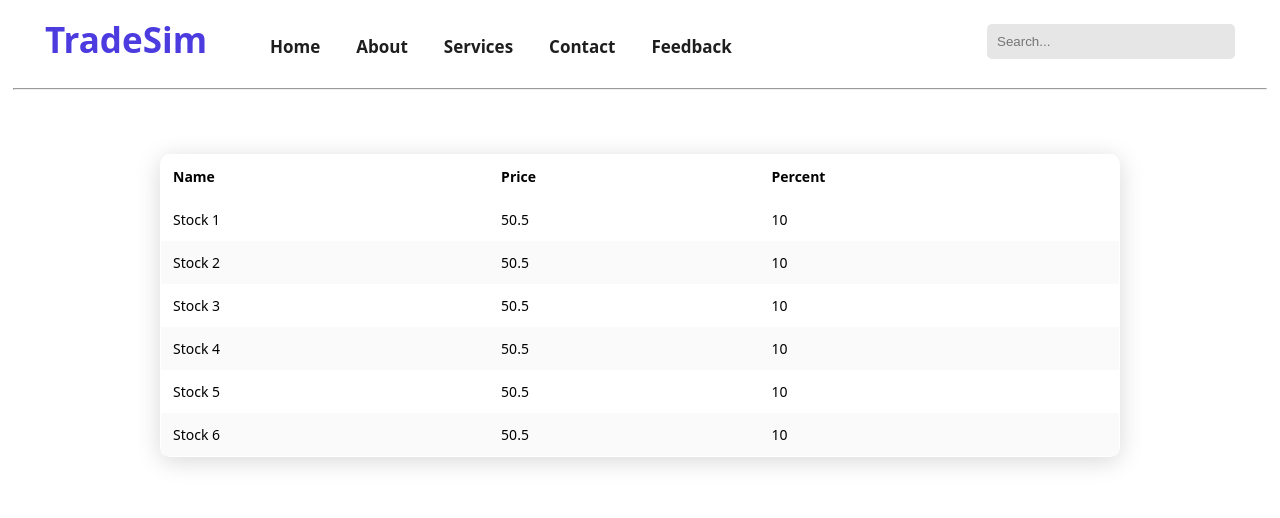
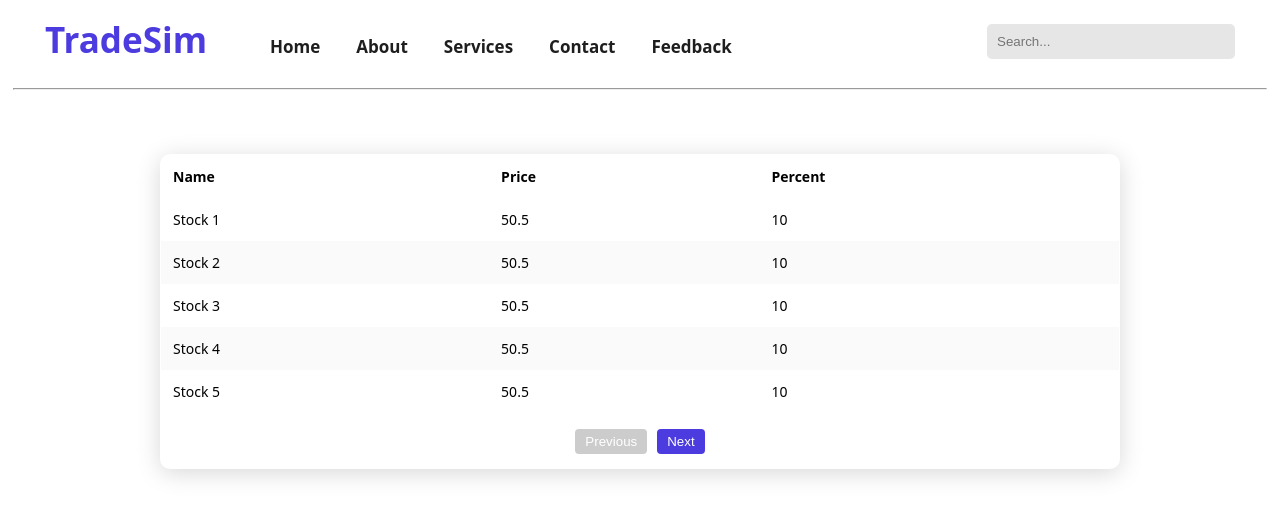
Before and after one commit to davisknight31/Market-App, an Angular app in the folder Market-Trading-App/: page / in a window 1280 px wide. Shown: the top 518 px of the page. Built offline with nearby package versions, Linux system fonts and the light colour scheme.

Commit message:
add pagination to table component

```diff
--- a/Market-Trading-App/src/app/modules/home/home.component.html
+++ b/Market-Trading-App/src/app/modules/home/home.component.html
@@ -5,6 +5,7 @@
     <app-table
       [tableData]="myData"
       [columnHeaders]="tableColumnHeaders"
+      [rowsPerPage]="5"
     ></app-table>
   </div>
 </div>
--- a/Market-Trading-App/src/app/modules/home/home.component.ts
+++ b/Market-Trading-App/src/app/modules/home/home.component.ts
@@ -18,6 +18,21 @@ export class HomeComponent {
     { name: 'Stock 4', price: 50.5, percent: 10 },
     { name: 'Stock 5', price: 50.5, percent: 10 },
     { name: 'Stock 6', price: 50.5, percent: 10 },
+    { name: 'Stock 7', price: 50.5, percent: 10 },
+    { name: 'Stock 8', price: 50.5, percent: 10 },
+    { name: 'Stock 9', price: 50.5, percent: 10 },
+    { name: 'Stock 10', price: 50.5, percent: 10 },
+    { name: 'Stock 11', price: 50.5, percent: 10 },
+    { name: 'Stock 12', price: 50.5, percent: 10 },
+    { name: 'Stock 13', price: 50.5, percent: 10 },
+    { name: 'Stock 14', price: 50.5, percent: 10 },
+    { name: 'Stock 15', price: 50.5, percent: 10 },
+    { name: 'Stock 16', price: 50.5, percent: 10 },
+    { name: 'Stock 17', price: 50.5, percent: 10 },
+    { name: 'Stock 18', price: 50.5, percent: 10 },
+    { name: 'Stock 19', price: 50.5, percent: 10 },
+    { name: 'Stock 20', price: 50.5, percent: 10 },
+    { name: 'Stock 21', price: 50.5, percent: 10 },
   ];
   tableColumnHeaders: string[] = ['Name', 'Price', 'Percent'];
 }
--- a/Market-Trading-App/src/app/shared/components/table/table.component.html
+++ b/Market-Trading-App/src/app/shared/components/table/table.component.html
@@ -5,8 +5,18 @@
     </tr>
   </thead>
   <tbody>
-    <tr *ngFor="let row of tableData">
+    <tr *ngFor="let row of displayedData">
       <td *ngFor="let item of row | keyvalue : keepOrder">{{ item.value }}</td>
     </tr>
   </tbody>
 </table>
+<!-- <hr class="separator" /> -->
+
+<div class="pagination">
+  <button (click)="previousPage()" [disabled]="currentPage === 1">
+    Previous
+  </button>
+  <button (click)="nextPage()" [disabled]="currentPage === totalPages">
+    Next
+  </button>
+</div>
--- a/Market-Trading-App/src/app/shared/components/table/table.component.scss
+++ b/Market-Trading-App/src/app/shared/components/table/table.component.scss
@@ -16,7 +16,7 @@ th {
 }
 
 /* Hover Effect */
-tr:hover {
+tbody tr:hover {
   background-color: #f5f5f5;
 }
 
@@ -31,6 +31,40 @@ table {
   overflow: hidden;
 }
 
+.pagination {
+  margin: 15px;
+  text-align: center;
+}
+
+.pagination button {
+  margin: 0 5px;
+  padding: 5px 10px;
+  background-color: #4c3ce0;
+  color: #fff;
+  border: none;
+  border-radius: 4px;
+  cursor: pointer;
+}
+
+.pagination button:disabled {
+  background-color: #ccc !important;
+  cursor: not-allowed;
+}
+
+.pagination button:hover {
+  background-color: #6858ff;
+}
+
+// .separator {
+//   display: block;
+//   margin-top: 0.5em;
+//   margin-bottom: 0.5em;
+//   margin-left: 1vw;
+//   margin-right: 1vw;
+//   border-style: solid;
+//   border-color: rgb(223, 223, 223);
+// }
+
 /* Responsive Table */
 @media (max-width: 768px) {
   table {
--- a/Market-Trading-App/src/app/shared/components/table/table.component.ts
+++ b/Market-Trading-App/src/app/shared/components/table/table.component.ts
@@ -11,6 +11,47 @@ import { CommonModule } from '@angular/common';
 export class TableComponent {
   @Input() tableData: any[];
   @Input() columnHeaders: string[];
+  @Input() currentPage: number;
+  @Input() rowsPerPage: number;
+  @Input() totalRows: number;
+
+  displayedData: any[];
+  totalPages: number;
+
+  ngOnInit() {
+    this.currentPage = 1;
+    this.calculateTotalRows();
+    this.calculateTotalPages();
+    this.updateDisplayedData();
+  }
+
+  calculateTotalRows(): void {
+    this.totalRows = this.tableData.length;
+  }
+
+  calculateTotalPages(): void {
+    this.totalPages = Math.ceil(this.totalRows / this.rowsPerPage);
+  }
+
+  updateDisplayedData(): void {
+    const startIndex = (this.currentPage - 1) * this.rowsPerPage;
+    const endIndex = startIndex + this.rowsPerPage;
+    this.displayedData = this.tableData.slice(startIndex, endIndex);
+  }
+
+  previousPage(): void {
+    if (this.currentPage > 1) {
+      this.currentPage--;
+      this.updateDisplayedData();
+    }
+  }
+
+  nextPage(): void {
+    if (this.currentPage < this.totalPages) {
+      this.currentPage++;
+      this.updateDisplayedData();
+    }
+  }
 
   keepOrder = (a) => {
     return a;
```
